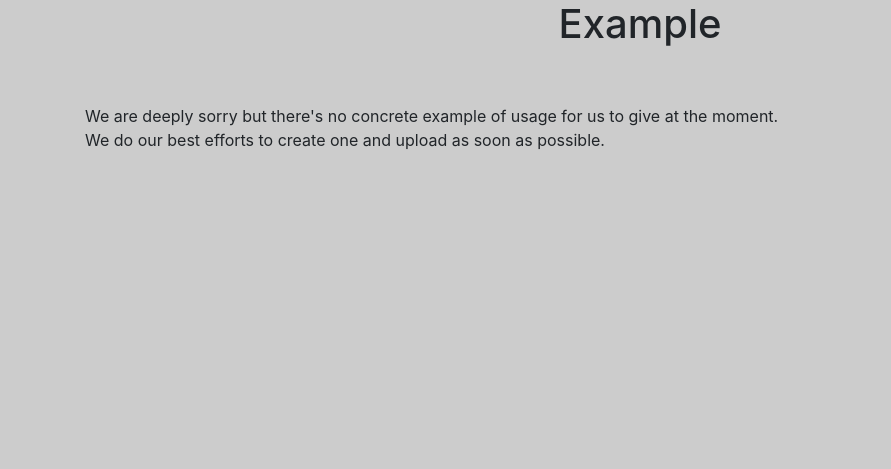
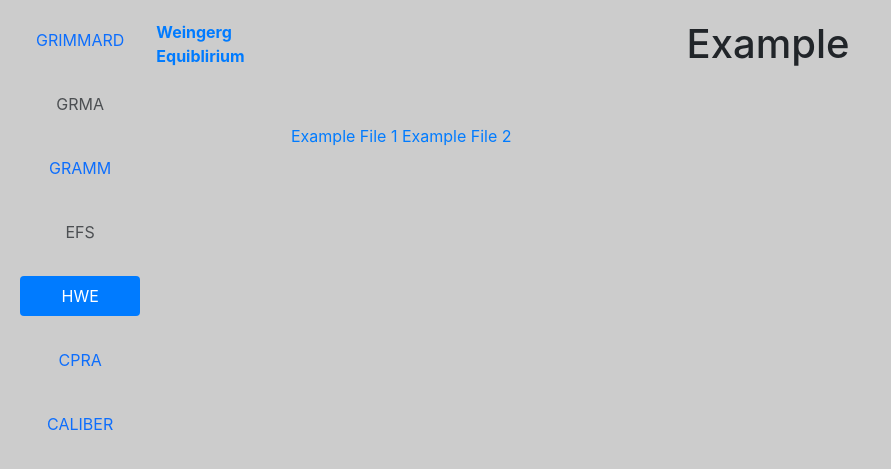
Before and after one commit to YuliTshuva/HWETests, a Flask app: page /Example in a window 1280 px wide. Shown: the part 72-541 px from the top of the page, without its empty margins (0-891 px from the left). Run offline with Flask 3, Linux system fonts and the light colour scheme; some libraries are stand-ins or nearby versions.

Commit message:
update templates

```diff
--- a/app/templates/about.html
+++ b/app/templates/about.html
@@ -17,6 +17,11 @@
 <br>
 <div class="container">
     <p>
+        The Hardy-Weinberg Equilibrium (HWE) assumption is essential to many population genetics models, which assumes
+        <br>
+        that allele pairs from a given population are random. An HWE test needs to test whether the pairing are random or not.
+        <br>
+        <br>
         The algorithm was developed by Oshrit S. and Prof. Yoram Louzoun at Bar-Ilan University.
         <br>
         This website was implemented by Yuli  Tshuva.
--- a/app/templates/base.html
+++ b/app/templates/base.html
@@ -96,6 +96,19 @@
 				color: white;
 			}*/
 
+            .content {
+                margin-left: 20%;
+                padding: 20px;
+            }
+
+            .sidebar {
+                height: 100%;
+                width: 25%;
+                position: fixed;
+                left: 0;
+                padding: 20px;
+            }
+
     </style>
     <link href="https://cdn.jsdelivr.net/npm/bootstrap@5.3.2/dist/css/bootstrap.min.css" rel="stylesheet"
           integrity="sha384-T3c6CoIi6uLrA9TneNEoa7RxnatzjcDSCmG1MXxSR1GAsXEV/Dwwykc2MPK8M2HN" crossorigin="anonymous">
@@ -140,7 +153,35 @@
             </a>
         </div>
     </nav>
+</div>
+<div class="sidebar d-flex align-items-start">
+    <div class="nav flex-column nav-pills me-3" id="v-pills-tab" role="tablist" aria-orientation="vertical">
+        <button class="nav-link" id="v-pills-home-tab" data-bs-toggle="pill" data-bs-target="#v-pills-home" type="button" role="tab" aria-controls="v-pills-home" aria-selected="false">GRIMMARD</button>
+        <br>
+        <button class="nav-link" id="v-pills-profile-tab" data-bs-toggle="pill" data-bs-target="#v-pills-profile" type="button" role="tab" aria-controls="v-pills-profile" aria-selected="false" disabled>GRMA</button>
+        <br>
+        <button class="nav-link" id="v-pills-disabled-tab" data-bs-toggle="pill" data-bs-target="#v-pills-disabled" type="button" role="tab" aria-controls="v-pills-disabled" aria-selected="false">GRAMM</button>
+        <br>
+        <button class="nav-link" id="v-pills-messages-tab" data-bs-toggle="pill" data-bs-target="#v-pills-messages" type="button" role="tab" aria-controls="v-pills-messages" aria-selected="false" disabled>EFS</button>
+        <br>
+        <button class="nav-link active" id="v-pills-settings-tab" data-bs-toggle="pill" data-bs-target="#v-pills-settings" type="button" role="tab" aria-controls="v-pills-settings" aria-selected="true">HWE</button>
+        <br>
+        <button class="nav-link" id="v-pills-cpra-tab" data-bs-toggle="pill" data-bs-target="#v-pills-cpra" type="button" role="tab" aria-controls="v-pills-cpra" aria-selected="false">CPRA</button>
+        <br>
+        <button class="nav-link" id="v-pills-cal-tab" data-bs-toggle="pill" data-bs-target="#v-pills-cal" type="button" role="tab" aria-controls="v-pills-cal" aria-selected="false">CALIBER</button>
+    </div>
+        <div class="tab-content" id="v-pills-tabContent">
+            <div class="tab-pane fade" id="v-pills-home" role="tabpanel" aria-labelledby="v-pills-home-tab" tabindex="0"><a href="https://grimmard.math.biu.ac.il/">HLA Imputation</a></div>
+            <div class="tab-pane fade" id="v-pills-profile" role="tabpanel" aria-labelledby="v-pills-profile-tab" tabindex="0"><a href="">Graph based HLA Matching donor detection</a></div>
+            <div class="tab-pane fade" id="v-pills-disabled" role="tabpanel" aria-labelledby="v-pills-disabled-tab" tabindex="0"><a href="https://gramm.math.biu.ac.il/">HLA Family Imputation</a></div>
+            <div class="tab-pane fade" id="v-pills-messages" role="tabpanel" aria-labelledby="v-pills-messages-tab" tabindex="0"><a href="">Transplant outcome prediction Estimate of deviation from Hardy</a></div>
+            <div class="tab-pane fade show active" id="v-pills-settings" role="tabpanel" aria-labelledby="v-pills-settings-tab" tabindex="0"><a href="Home">Weingerg Equiblirium</a></div>
+            <div class="tab-pane fade" id="v-pills-cpra" role="tabpanel" aria-labelledby="v-pills-cpra-tab" tabindex="0"><a href="https://cpra.math.biu.ac.il/Home">Calculated PRA</a></div>
+            <div class="tab-pane fade" id="v-pills-cal" role="tabpanel" aria-labelledby="v-pills-cal-tab" tabindex="0"><a href="https://caliber.math.biu.ac.il/">B cell epitope prediction</a></div>
+    </div>
+</div>
 
+<div class="content">
     {% block header %}{% endblock %}
 
     {% block content %}{% endblock %}
--- a/app/templates/example.html
+++ b/app/templates/example.html
@@ -17,9 +17,8 @@
 <br>
 <br>
 <div class="container">
-    We are deeply sorry but there's no concrete example of usage for us to give at the moment.
-    <br>
-    We do our best efforts to create one and upload as soon as possible.
+    <a href="static/ambiguous_data.csv" download="ambiguous_data.csv">Example File 1</a>
+    <a href="static/unambiguous_data.csv" download="unambiguous_data.csv">Example File 2</a>
 </div>
 
 {% endblock %}
```
